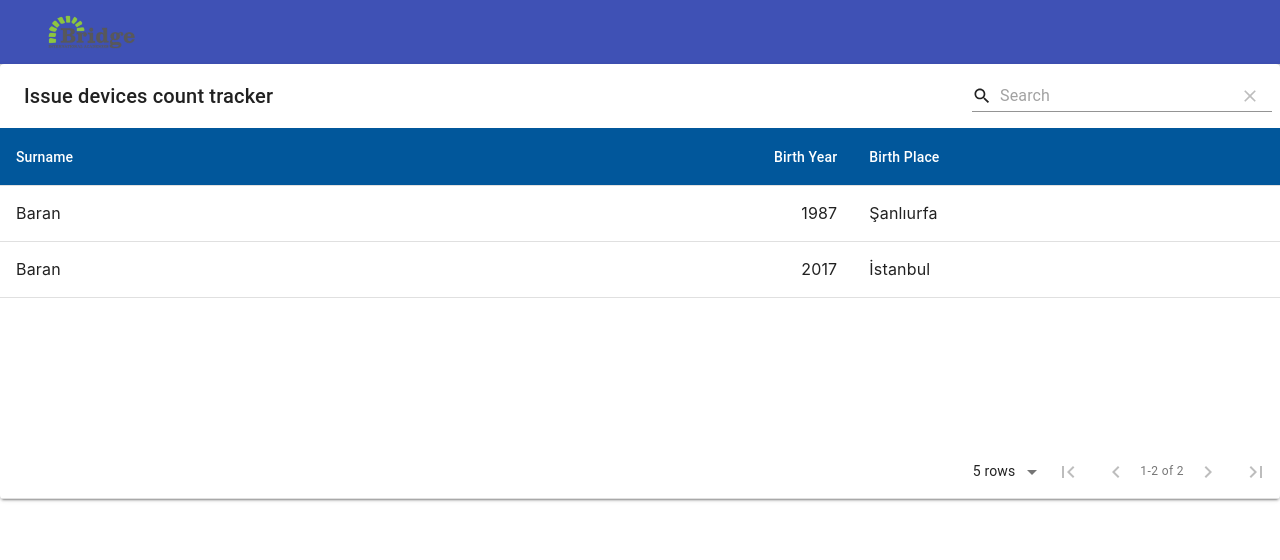
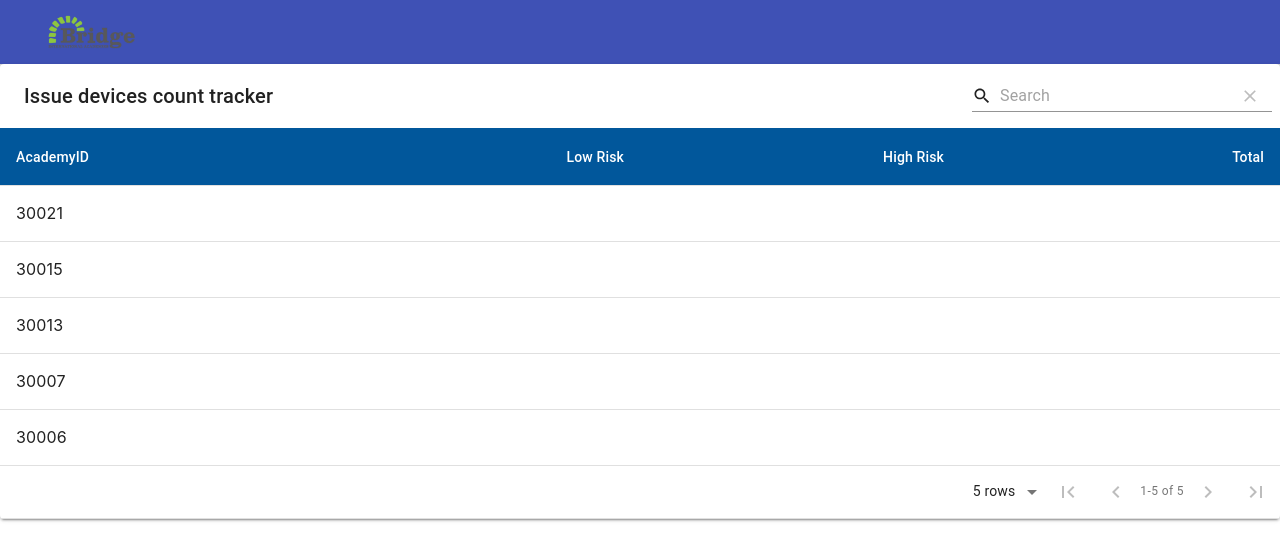
Before and after one commit to aviboot92/productServiceTable, a React (Create React App) app: page / in a window 1280 px wide. Shown: the top 560 px of the page. Built offline with nearby package versions, Linux system fonts and the light colour scheme.

Commit message:
Academy Id's are added in table

```diff
--- a/src/components/layout/Table/Table.jsx
+++ b/src/components/layout/Table/Table.jsx
@@ -40,17 +40,33 @@ const tableIcons = {
 
  export default function Table({dataInfo}) {
 
-    const [columns, setColumns] = useState([]);
+    const columns = [
+        { title: 'AcademyID', field: 'academyId' },
+        { title: 'Low Risk', field: 'lowRisk', type: 'numeric' },
+        { title: 'High Risk', field: 'highRisk', type: 'numeric' },
+        { title: 'Total', field: 'total', type: 'numeric' },
+      ];
+
     const [data, setData] = useState([]);
 
     useEffect(() =>{
         const schoolIDs = getSchoolIdsList(dataInfo);
         console.log(schoolIDs);
+        const buildData = (dataInfo, schoolIDs) => {
+            const data = schoolIDs.map((school, index)=>{
+                return{
+                    academyId : school
+                }
+            });
+            setData(data);
+        }
+
+        buildData(dataInfo,schoolIDs);
     }, [dataInfo]);
 
     const getSchoolIdsList = dataInfo =>{
         const schoolIDs = [];
-        dataInfo.forEach((item) => {
+         dataInfo.forEach((item) => {
             if(schoolIDs.indexOf(item.academyId) === -1) schoolIDs.unshift(item.academyId);
         });
         return schoolIDs
@@ -61,19 +77,8 @@ const tableIcons = {
       <MaterialTable
         title="Issue devices count tracker"
         icons={tableIcons}
-        columns={[
-          { title: 'Surname', field: 'surname' },
-          { title: 'Birth Year', field: 'birthYear', type: 'numeric' },
-          {
-            title: 'Birth Place',
-            field: 'birthCity',
-            lookup: { 34: 'İstanbul', 63: 'Şanlıurfa' },
-          },
-        ]}
-        data={[
-          { name: 'Mehmet', surname: 'Baran', birthYear: 1987, birthCity: 63 },
-          { name: 'Zerya Betül', surname: 'Baran', birthYear: 2017, birthCity: 34 },
-        ]}
+        columns={columns}
+        data={data}
         options={{
           headerStyle: {
             backgroundColor: '#01579b',
@@ -84,3 +89,8 @@ const tableIcons = {
       </div>
     )
   }
+
+//   [
+//     { name: 'Mehmet', surname: 'Baran', birthYear: 1987, birthCity: 63 },
+//     { name: 'Zerya Betül', surname: 'Baran', birthYear: 2017, birthCity: 34 },
+//   ]
```
